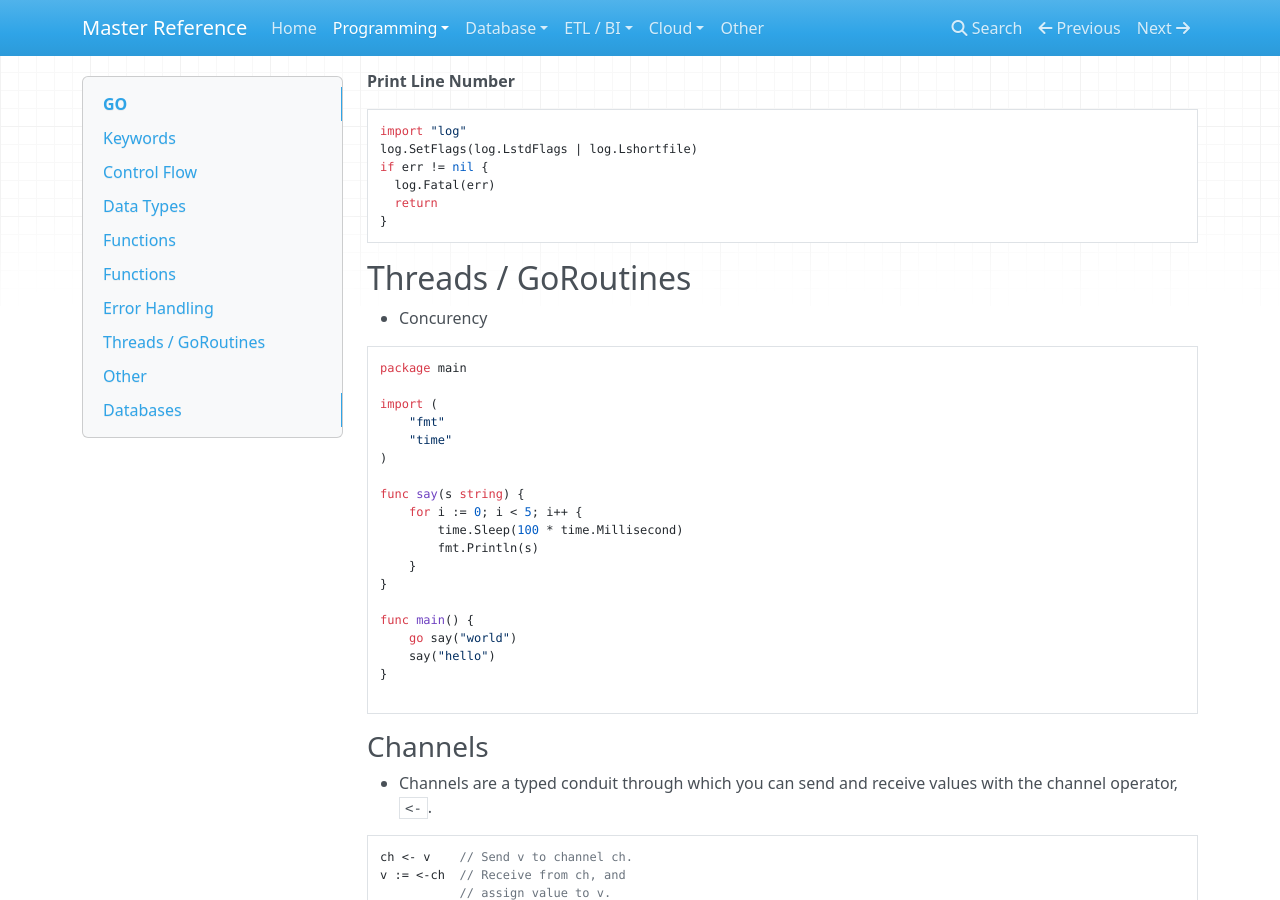
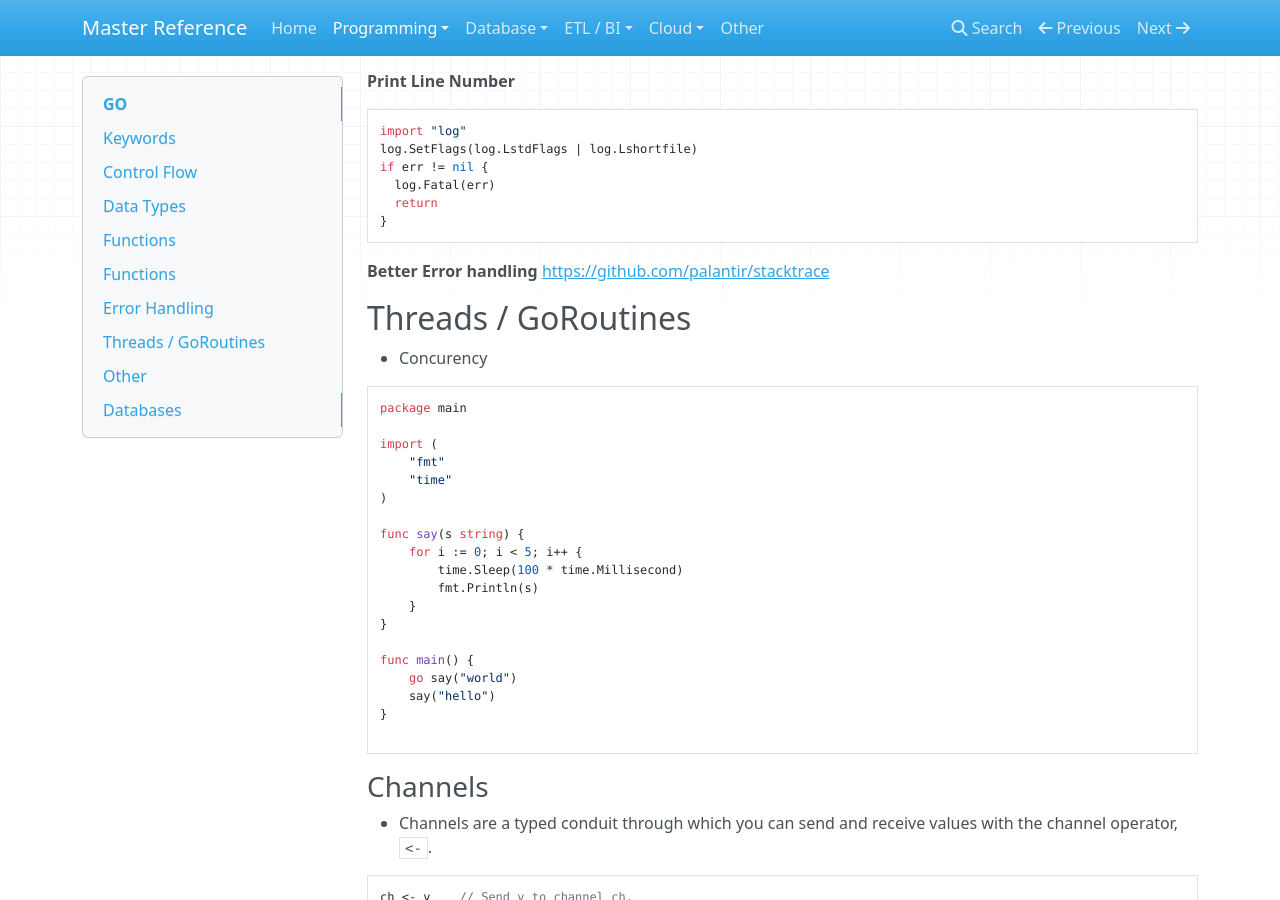
Before and after one commit to flarco/ref-docs, an MkDocs documentation site: the page built from docs/programming/go.md, in a window 1280 px wide and 900 px high, scrolled down 11954 px. Built offline with MkDocs 1.6.1, drawn with Linux system fonts in a browser that asks for light colours; nearby versions of some CDN libraries; old or Windows-style settings are respelled for this version of MkDocs.

Commit message:
Update go.md

````diff
--- a/docs/programming/go.md
+++ b/docs/programming/go.md
@@ -632,6 +632,9 @@ if err != nil {
 }
 ```
 
+**Better Error handling**
+[https://github.com/palantir/stacktrace](https://github.com/palantir/stacktrace)
+
 ## Threads / GoRoutines
 - Concurency
 ```go
````
